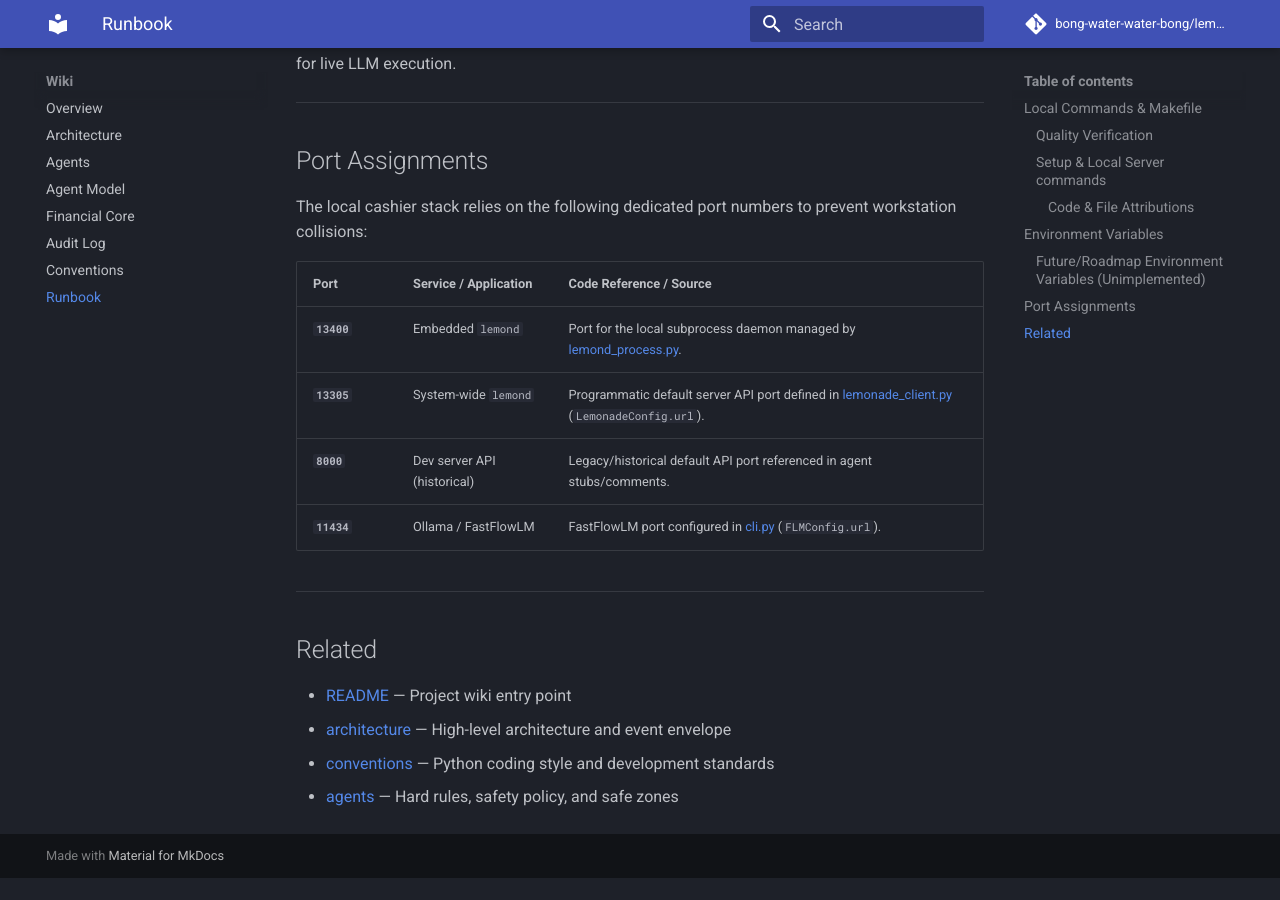
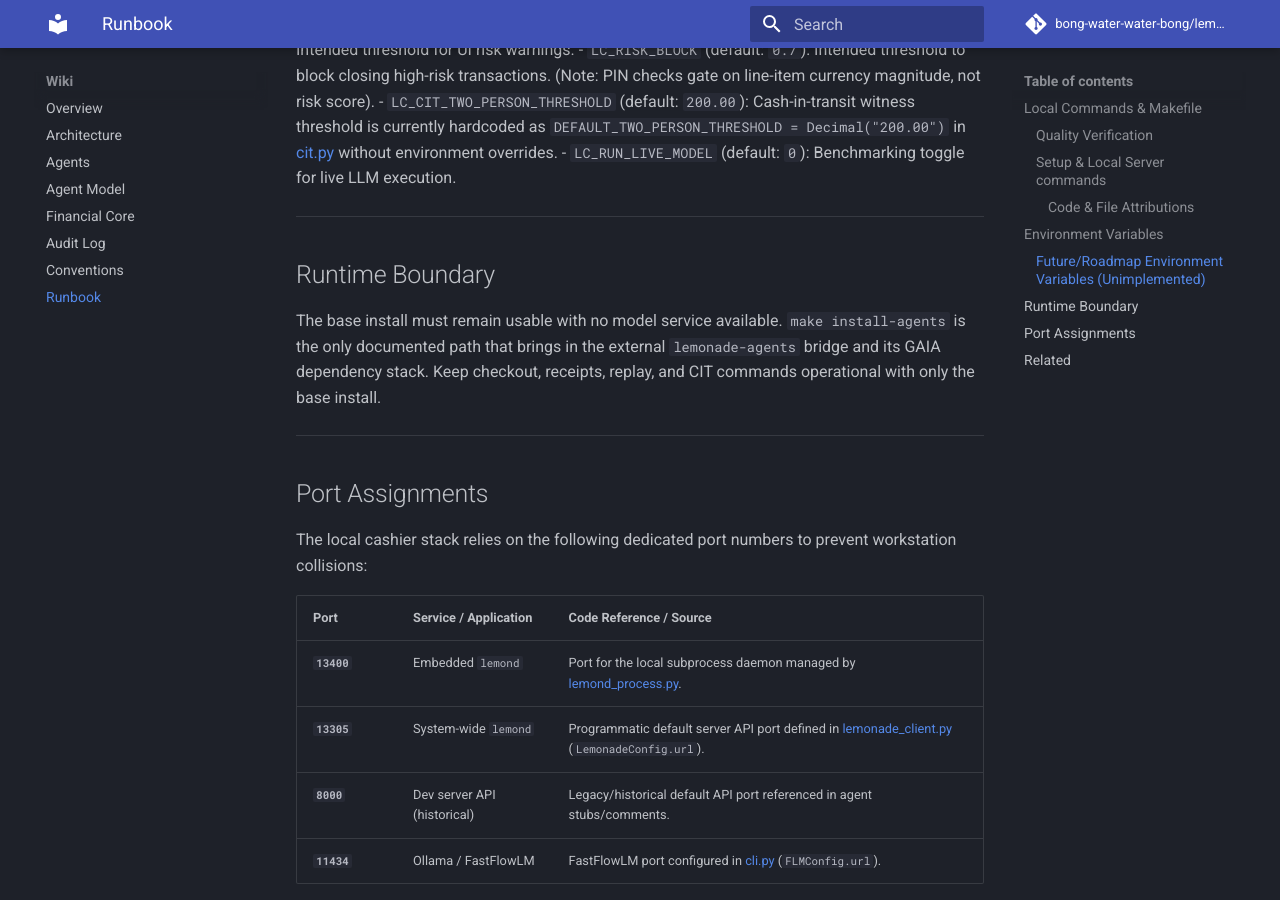
Before and after one commit to bong-water-water-bong/lemonade-cashier, an MkDocs documentation site: the page built from docs/wiki/runbook.md, in a window 1280 px wide and 900 px high, scrolled down 2384 px. Built offline with MkDocs 1.6.1 and Material for MkDocs 9.7.7, drawn with Linux system fonts in a browser that asks for light colours; comment, search, counter and statistics services are not loaded; before the commit the page ends 3262 px from its top, so only the background shows below that; some of the changed text lies outside the part shown.

Commit message:
docs: clarify suite runtime setup

````diff
--- a/docs/wiki/runbook.md
+++ b/docs/wiki/runbook.md
@@ -8,6 +8,12 @@ The project uses a standard [Makefile](../../Makefile) for convenience task runn
 
 ### Quality Verification
 ```bash
+# Create .venv and install deterministic cashier/dev tooling
+make install
+
+# Optional: install local Lemonade SDK / GAIA agent bridge packages
+make install-agents
+
 # Run lint, type check, and tests in sequence
 make all
 
@@ -75,6 +81,16 @@ The following variables are documented as future design policies from [AGENTS.md
 
 ---
 
+## Runtime Boundary
+
+The base install must remain usable with no model service available.
+`make install-agents` is the only documented path that brings in the
+external `lemonade-agents` bridge and its GAIA dependency stack. Keep
+checkout, receipts, replay, and CIT commands operational with only the
+base install.
+
+---
+
 ## Port Assignments
 
 The local cashier stack relies on the following dedicated port numbers to prevent workstation collisions:
````
Also changed, not shown: README.md (+15 -1 lines), docs/wiki/README.md (+11 -0 lines), docs/wiki/architecture.md (+3 -1 lines).
